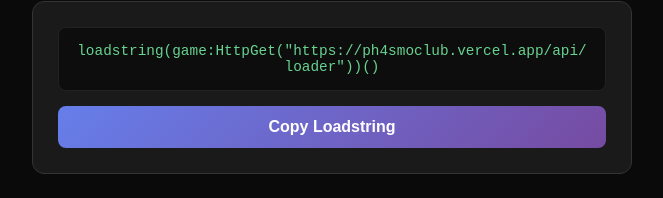
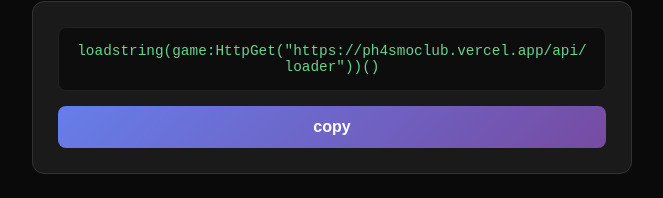
Before and after one commit to phasmoblade/ph4smo.club-nextgen, a plain HTML site: page public/index.html in a window 1280 px wide. Shown: the part 400-598 px from the top of the page, without its empty margins (308-971 px from the left). Drawn offline with Linux system fonts and the light colour scheme.

Commit message:
public upd

```diff
--- a/public/index.html
+++ b/public/index.html
@@ -146,7 +146,7 @@
 
         <div class="loadstring-box">
             <div class="loadstring-code" id="loadstring">loadstring(game:HttpGet("https://ph4smoclub.vercel.app/api/loader"))()</div>
-            <button class="copy-btn" onclick="copyLoadstring()">Copy Loadstring</button>
+            <button class="copy-btn" onclick="copyLoadstring()">copy</button>
         </div>
 
         <div class="footer">
```
